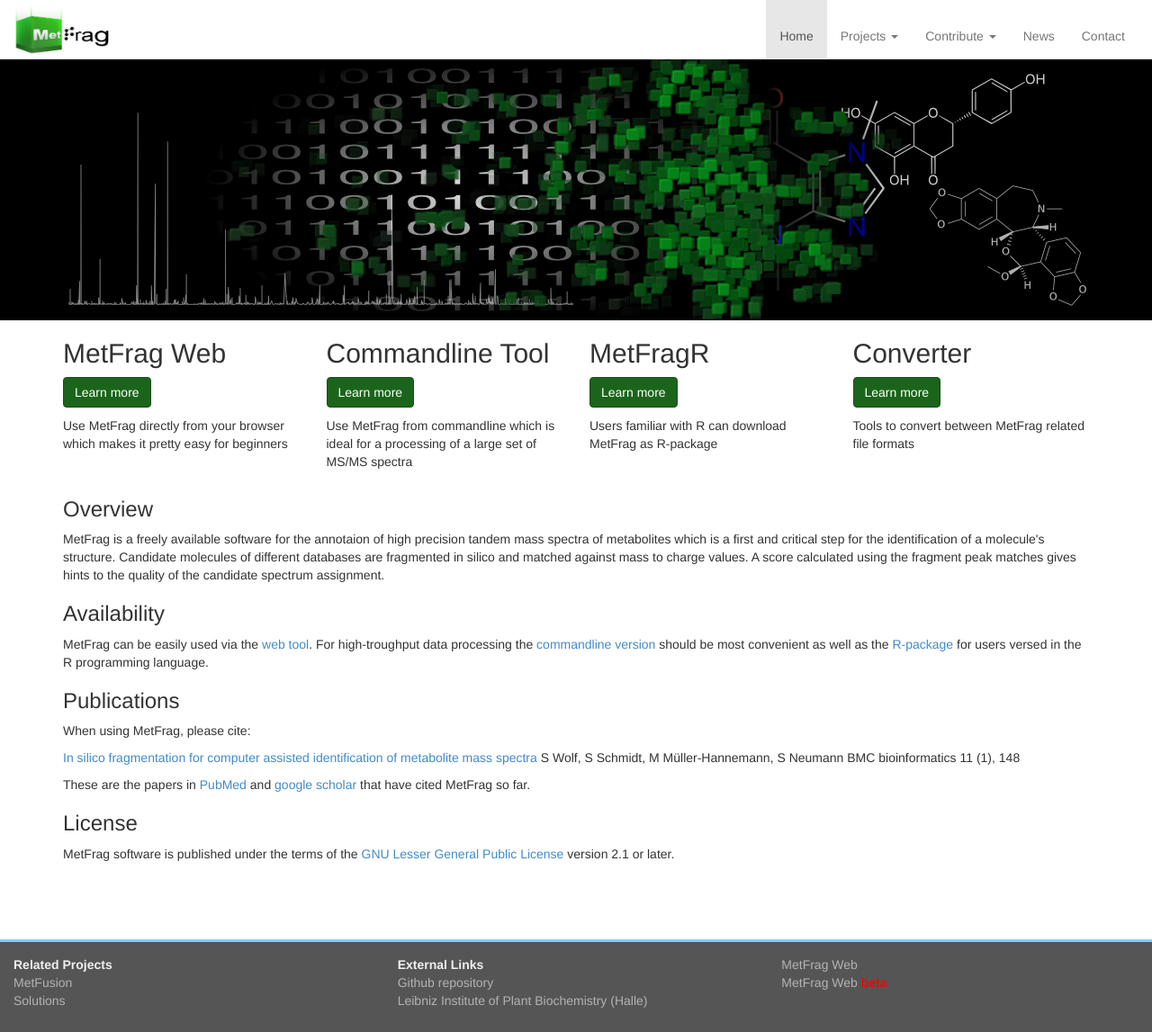
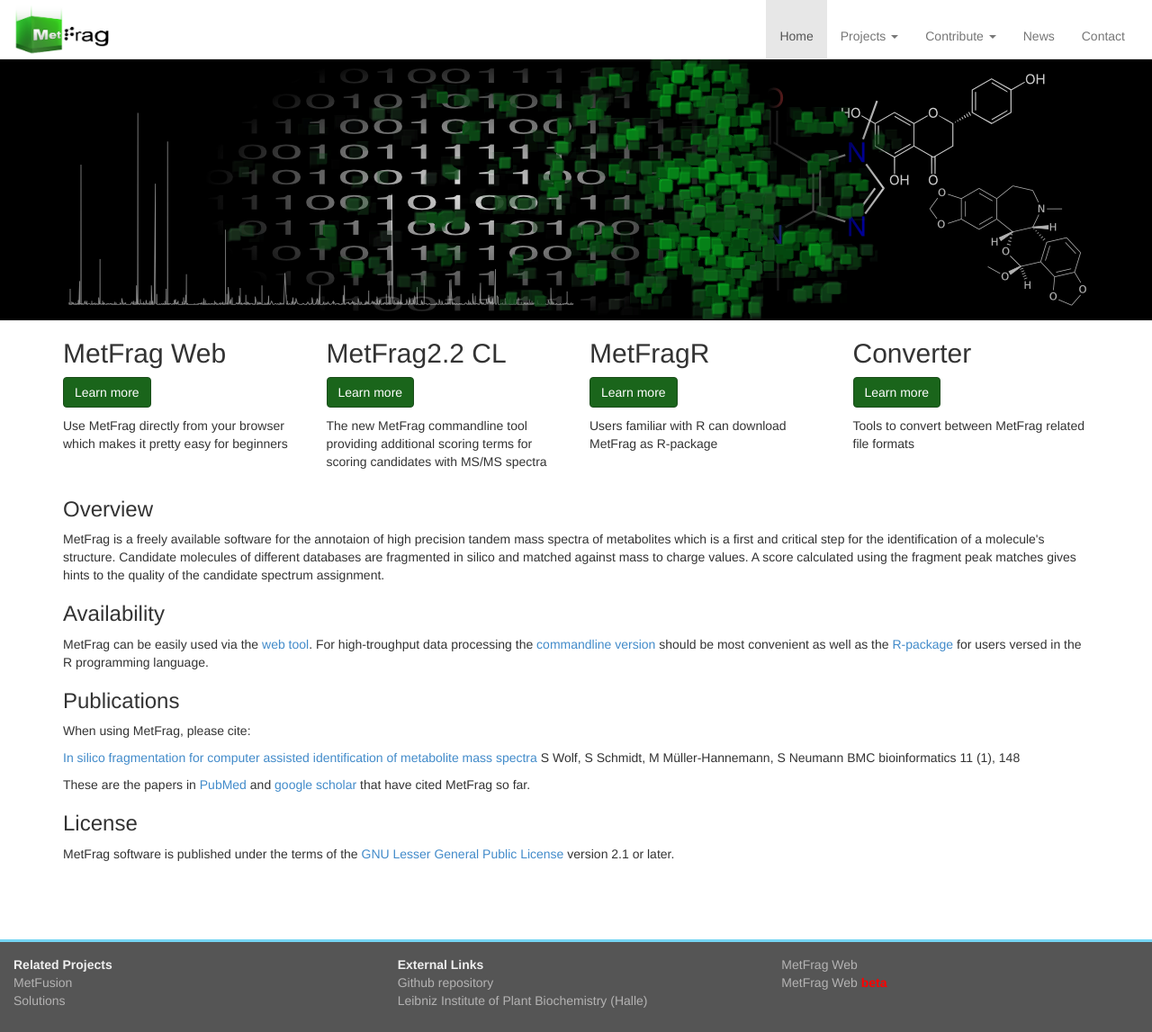
Before and after one commit to ipb-halle/MetFrag, a Jekyll site: the page built from index.html, in a window 1280 px wide. Shown: the whole page at 90% size. Built offline with Jekyll 4.4.1, drawn with Linux system fonts in a browser that asks for light colours; nearby versions of some CDN libraries; Markdown is read by kramdown in place of the engine named in the settings.

Commit message:
final changes for publishing metfrag22 cl

```diff
--- a/_includes/navbar.html
+++ b/_includes/navbar.html
@@ -13,7 +13,8 @@
   <a href="/MetFrag/projects" class="dropdown-toggle" data-toggle="dropdown">Projects <b class="caret"></b></a>
   <ul class="dropdown-menu">
     <li><a href="/MetFrag/projects/metfragweb">MetFrag Web</a></li>
-    <li><a href="/MetFrag/projects/commandline">Commandline Tool</a></li>
+    <li><a href="/MetFrag/projects/commandline">MetFrag1.2 CL</a></li>
+    <li><a href="/MetFrag/projects/metfrag22cl">MetFrag2.2 CL</a></li>
     <li><a href="/MetFrag/projects/metfragr">MetFragR</a></li>
      <hr>
     <li><a href="/MetFrag/projects/converter">Converters</a></li>
--- a/index.html
+++ b/index.html
@@ -18,9 +18,9 @@
     </div>
 
     <div class="col-sm-6 col-md-3">
-      <h2>Commandline Tool</h2>
-      <p><a class="btn btn-primary" href="/MetFrag/projects/commandline" role="button">Learn more</a></p>
-      <p>Use MetFrag from commandline which is ideal for a processing of a large set of MS/MS spectra</p>
+      <h2>MetFrag2.2 CL</h2>
+      <p><a class="btn btn-primary" href="/MetFrag/projects/metfrag22cl" role="button">Learn more</a></p>
+      <p>The new MetFrag commandline tool providing additional scoring terms for scoring candidates with MS/MS spectra</p>
     </div>
 
     <div class="col-sm-6 col-md-3">
--- a/news/index.html
+++ b/news/index.html
@@ -9,6 +9,7 @@
 
   <!-- <li><p><b>February 3, 2014</b> Release of nmrML-1.0-RC1 for for public consultation and feedback. </p></li>
   -->
+  <li><p><b>10 July, 2015 </b> The new Metfrag commandline tool is available on our website. Check out <a href="/MetFrag/projects/metfrag22cl">MetFrag2.2 CL</a>.</p></li>
   <li><p><b>23 November, 2014 </b> The <i>in silico</i> derivatised KEGG database is now available in the MetFragWeb beta version. </p></li>
   <li><p><b>17 February, 2014 </b> The <a href="/MetFrag/projects/converter">converters section</a> is now published on the web site. </p></li>
   <li><p><b>14 February, 2014 </b> Website goes online. </p></li>
```
Also changed, not shown: projects/metfrag22cl/index.md (+32 -7 lines).
